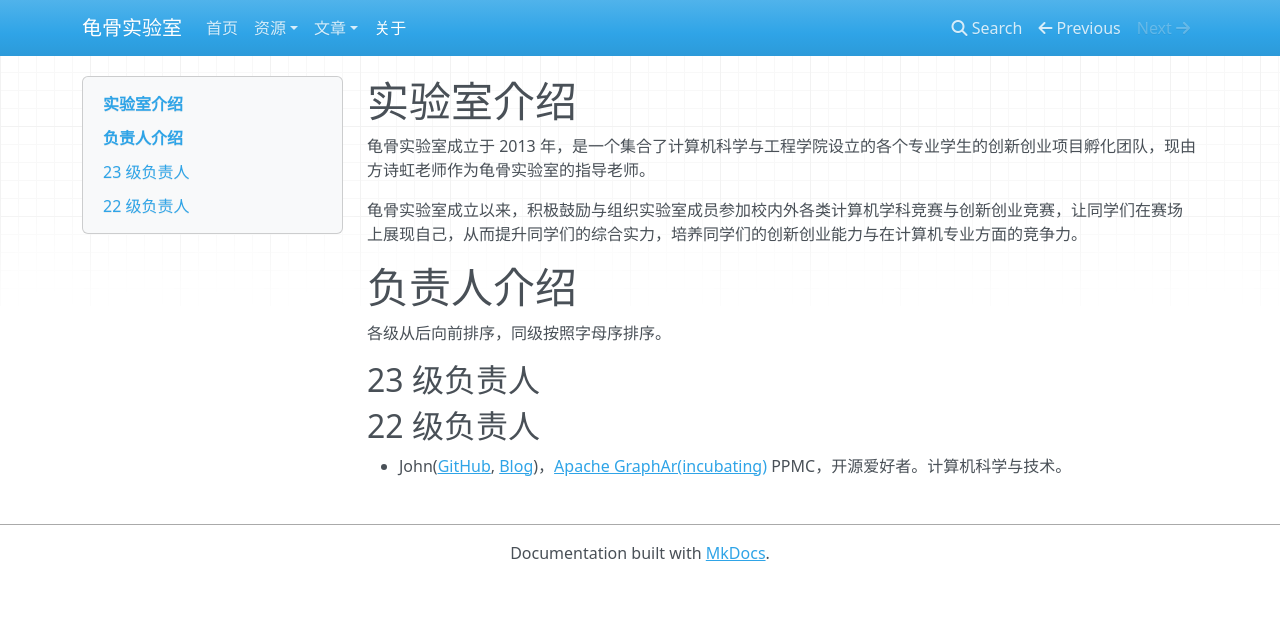
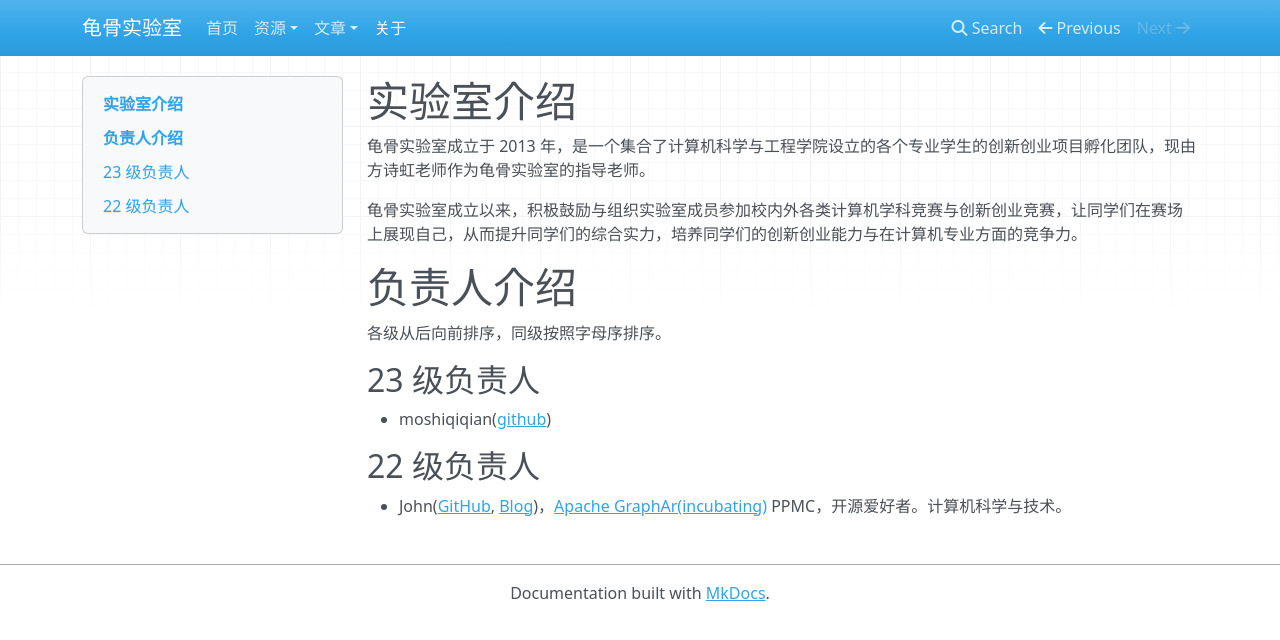
Before and after one commit to smu-guigu/smu-guigu.github.io, an MkDocs documentation site: the page built from docs/about.md, in a window 1280 px wide. Shown: the top 640 px of the page. Built offline with MkDocs 1.6.1, drawn with Linux system fonts in a browser that asks for light colours; nearby versions of some CDN libraries.

Commit message:
Update about.md

```diff
--- a/docs/about.md
+++ b/docs/about.md
@@ -8,7 +8,7 @@
 各级从后向前排序，同级按照字母序排序。
 
 ## 23 级负责人
-
+- moshiqiqian([github](https://github.com/moshiqiqian))
 ## 22 级负责人
 
 - John([GitHub](https://github.com/Thespica), [Blog](https://thespica.github.io/))，[Apache GraphAr(incubating)](https://github.com/apache/incubator-graphar) PPMC，开源爱好者。计算机科学与技术。
```
